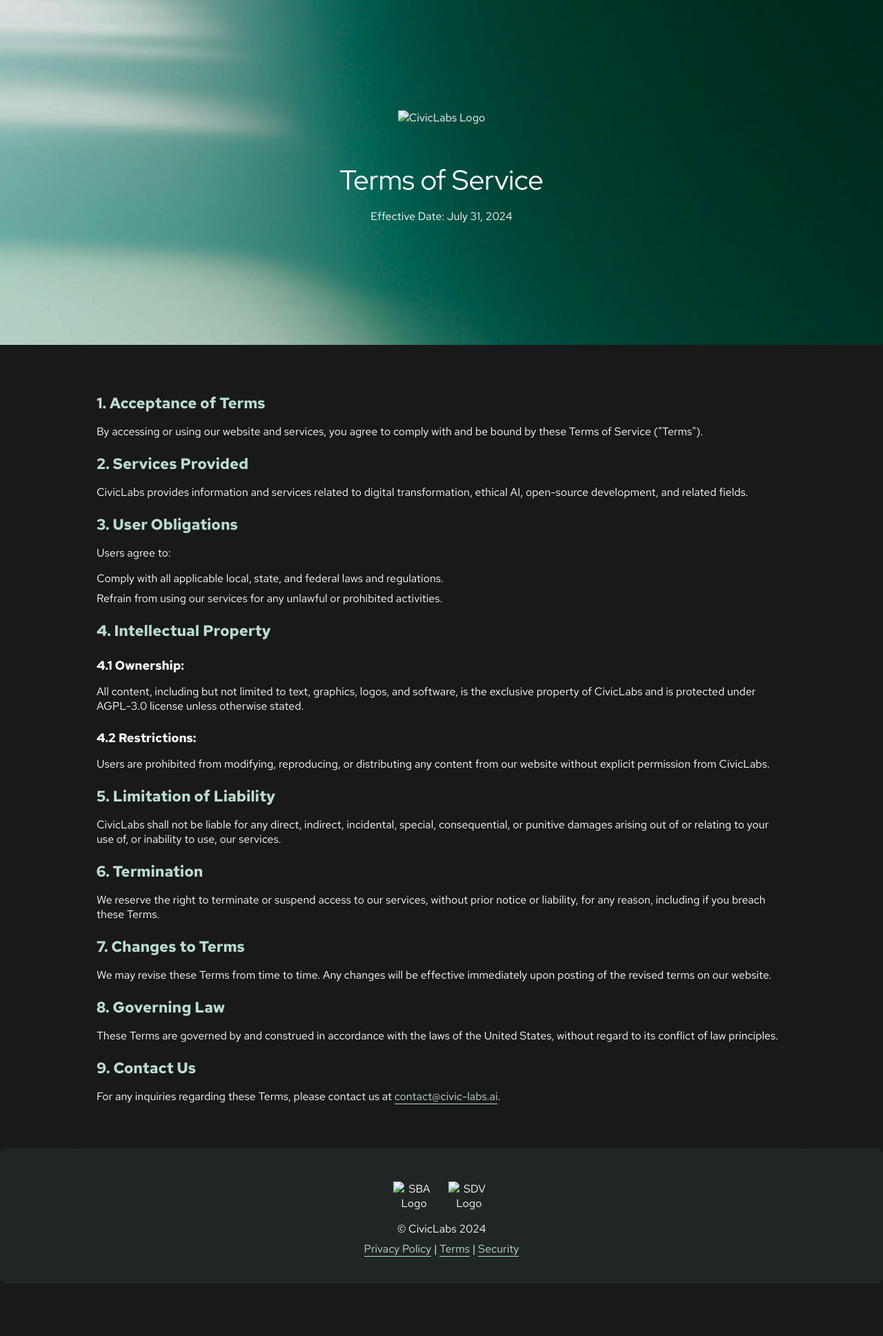
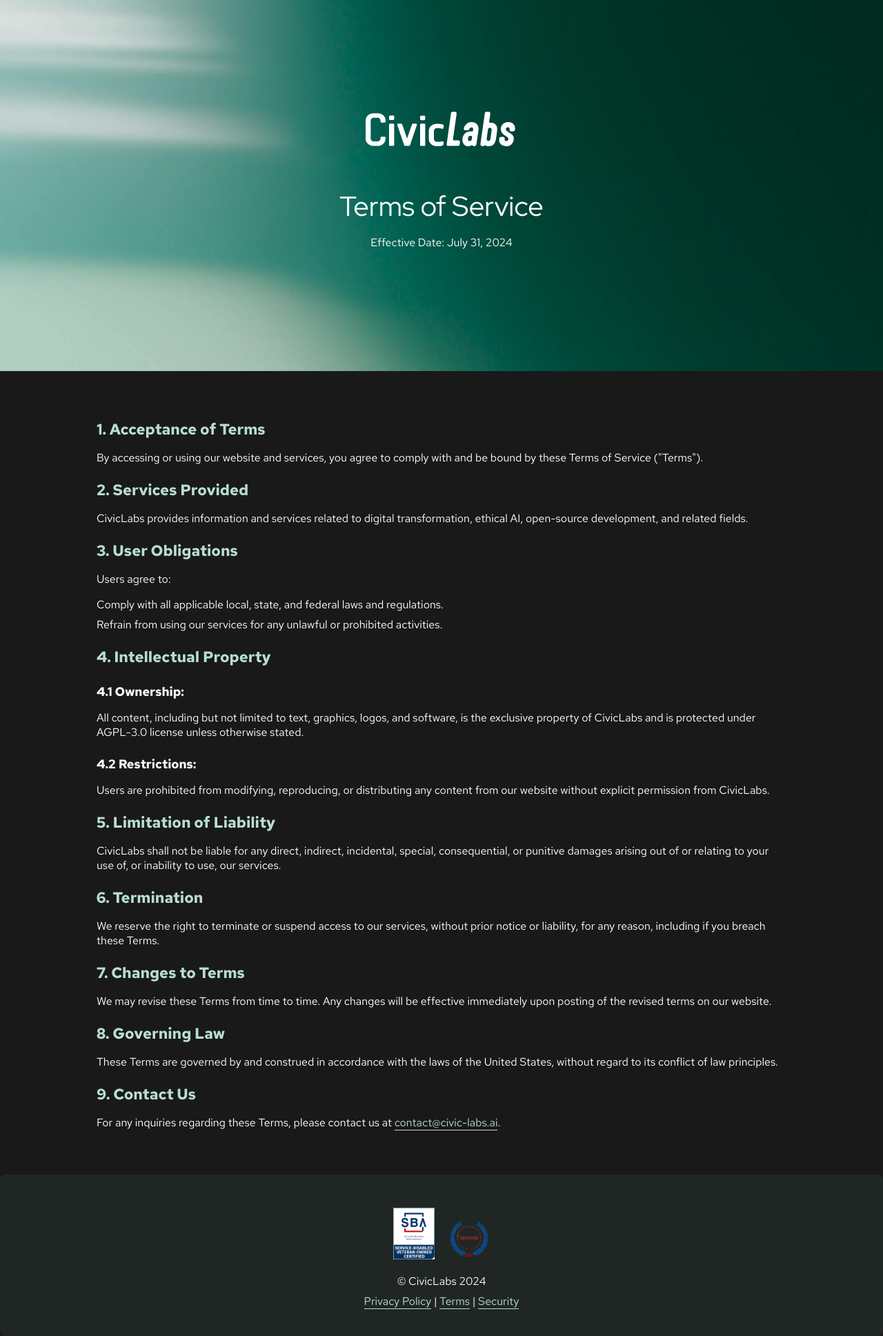
Before and after one commit to CivicLabsAlliance/website, a plain HTML site: page terms/index.html in a window 1280 px wide. Shown: the whole page at 69% size. Before the commit the page ends 1861 px from the top, so only its background shows below. Drawn offline with Linux system fonts and the light colour scheme; files that its build step writes are made by us from their sources.

Commit message:
Path Fixes
Signed-off-by: Bentley Hensel <bentleyhensel@gmail.com>

```diff
--- a/terms/index.html
+++ b/terms/index.html
@@ -5,13 +5,13 @@
   <meta charset="utf-8">
   <meta name="viewport" content="width=device-width, initial-scale=1">
   <title>Terms of Service - CivicLabs</title>
-  <link rel="stylesheet" href="css/style.css">
-  <meta name="description" content="Privacy Policy of CivicLabs">
+  <link rel="stylesheet" href="../css/style.css">
+  <meta name="description" content="Terms of Service of CivicLabs">
 
   <meta property="og:title" content="CivicLabs">
   <meta property="og:type" content="website">
   <meta property="og:url" content="https://civic-labs.ai/">
-  <meta property="og:image" content="img/social_thumbnail.jpg">
+  <meta property="og:image" content="../img/social_thumbnail.jpg">
   <meta property="og:image:alt" content="CivicLabs Logo">
 
   <!-- Google Tag Manager -->
@@ -22,11 +22,11 @@
   })(window,document,'script','dataLayer','GTM-NNH42SGX');</script>
   <!-- End Google Tag Manager -->
 
-  <link rel="icon" href="/civiclabs.png" sizes="any">
-  <link rel="icon" href="/icon.svg" type="image/svg+xml">
-  <link rel="apple-touch-icon" href="civiclabs.png">
+  <link rel="icon" href="../civiclabs.png" sizes="any">
+  <link rel="icon" href="../icon.svg" type="image/svg+xml">
+  <link rel="apple-touch-icon" href="../civiclabs.png">
 
-  <link rel="manifest" href="site.webmanifest">
+  <link rel="manifest" href="../site.webmanifest">
   <meta name="theme-color" content="#fafafa">
 
   <!-- Fonts -->
@@ -43,7 +43,7 @@
   <!-- End Google Tag Manager (noscript) -->
 
   <header>
-  <img src="img/logo_ondark.svg" alt="CivicLabs Logo" class="logo">
+    <img src="../img/logo_ondark.svg" alt="CivicLabs Logo" class="logo">
     <p></br></p>
     <h2>Terms of Service</h2>
     <p>Effective Date: July 31, 2024</p>
@@ -91,13 +91,13 @@
 
   <footer>
     <p></p>
-      <img src="img/sba.png" alt="SBA Logo">
-      <img src="img/sdv.png" alt="SDV Logo">
+    <img src="../img/sba.png" alt="SBA Logo">
+    <img src="../img/sdv.png" alt="SDV Logo">
     <p>
       &copy; CivicLabs <span id="year"></span> </p>
-          <a href="/privacy" class="link">Privacy Policy</a> |
-          <a href="/terms" class="link">Terms</a> |
-          <a href="/security" class="link">Security</a>
+      <a href="../privacy" class="link">Privacy Policy</a> |
+      <a href="../terms" class="link">Terms</a> |
+      <a href="../security" class="link">Security</a>
     </p>
   </footer>
 
```
Also changed, not shown: 404/index.html (+18 -18 lines), privacy/index.html (+12 -12 lines), security/index.html (+13 -15 lines). Lines whose indentation alone changed are shown as unchanged.
